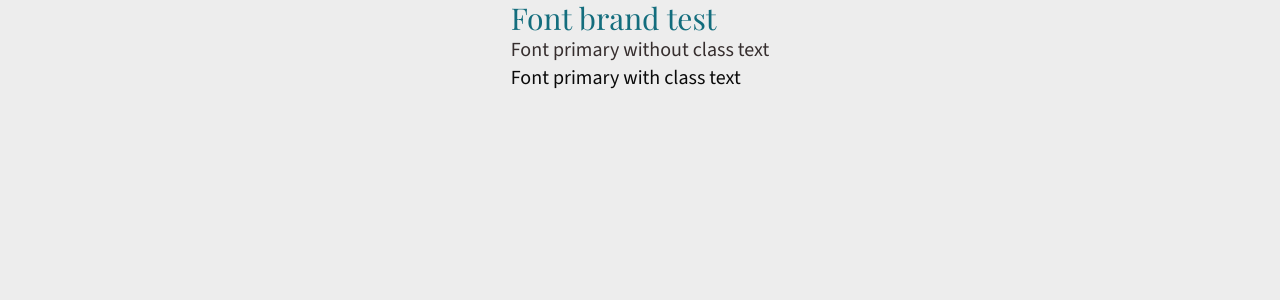
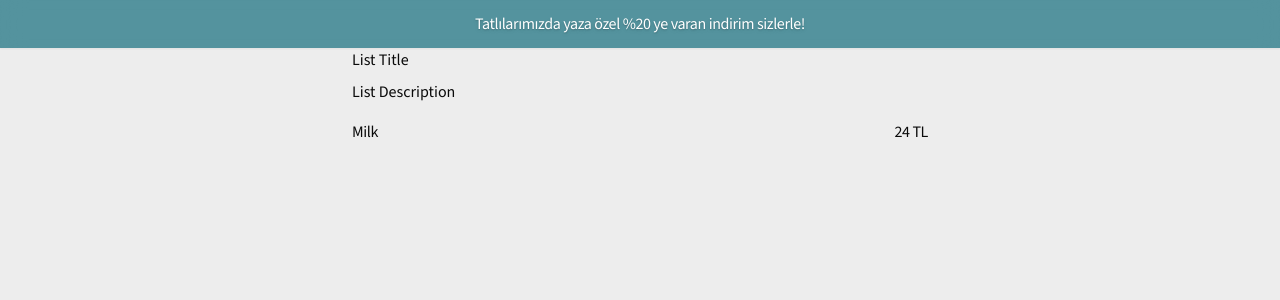
Before and after one commit to Masculinn/beyaz-kose-patisserie-restaurant-system, a Next.js app: page / in a window 1280 px wide. Shown: the top 300 px of the page. Built offline with nearby package versions, Linux system fonts and the light colour scheme.

Commit message:
[add]: slot-pattern conventioned List components added.

```diff
--- /dev/null
+++ b/src/components/banner.tsx
@@ -0,0 +1,12 @@
+import { BannerProps } from "@/interfaces";
+import { FC } from "react";
+
+export const Banner: FC<BannerProps> = ({ children, className }) => {
+  return (
+    <div
+      className={`flex items-center justify-center fixed top-0 left-0 z-50 bg-primary/70 w-full h-12 ${className} backdrop-blur-md shadow-xs`}
+    >
+      {children}
+    </div>
+  );
+};
--- /dev/null
+++ b/src/components/list.tsx
@@ -0,0 +1,106 @@
+// List.tsx
+import React, { FC } from "react";
+import {
+  ListContentProps,
+  ListDescProps,
+  ListHeaderProps,
+  ListItemProps,
+  ListPriceProps,
+  ListTitleProps,
+} from "@/interfaces";
+
+// Root “container”:
+const List = ({
+  className,
+  ...props
+}: React.HTMLAttributes<HTMLDivElement>) => {
+  return (
+    <div
+      data-slot="list"
+      className={`flex flex-col gap-4 ${className}`}
+      {...props}
+    />
+  );
+};
+
+// 1) List.Header only renders its children (we’ve removed title/desc props):
+const ListHeader: FC<ListHeaderProps> = ({ children, className, ...props }) => (
+  <div
+    data-slot="list-header"
+    className={`flex flex-col gap-2 ${className}`}
+    {...props}
+  >
+    {children}
+  </div>
+);
+
+// 2) List.Title just wraps an <h2>:
+const ListTitle: FC<ListTitleProps> = ({ className, ...props }) => (
+  <h2
+    data-slot="list-title"
+    className={`flex items-center gap-2 ${className}`}
+    {...props}
+  />
+);
+
+// 3) List.Description just wraps a <p>:
+const ListDescription: FC<ListDescProps> = ({ className, ...props }) => (
+  <p
+    data-slot="list-description"
+    className={`flex items-center gap-2 ${className}`}
+    {...props}
+  />
+);
+
+// 4) List.Content is a simple flex container for its children:
+const ListContent: FC<ListContentProps> = ({
+  children,
+  className,
+  ...props
+}) => (
+  <div
+    data-slot="list-content"
+    className={`flex flex-row justify-between ${className}`}
+    {...props}
+  >
+    {children}
+  </div>
+);
+
+// 5) List.Item wraps a <p> for the item’s name:
+const ListItem: FC<ListItemProps> = ({ className, ...props }) => (
+  <p
+    data-slot="list-item"
+    className={`tracking-tight ${className}`}
+    {...props}
+  />
+);
+
+// 6) List.Price wraps a <span> and expects a “price” prop:
+const ListPrice: FC<ListPriceProps> = ({ price, className, ...props }) => (
+  <span
+    data-slot="list-price"
+    className={`tracking-tight ${className}`}
+    {...props}
+  >
+    {price.fixed} TL {price.percentage ? `(${price.percentage}% off)` : ""}
+  </span>
+);
+
+// Now wire up exactly one assignment per “slot”:
+List.Header = ListHeader;
+List.Title = ListTitle;
+List.Description = ListDescription;
+List.Content = ListContent;
+List.Item = ListItem;
+List.Price = ListPrice;
+
+export {
+  List,
+  ListHeader,
+  ListTitle,
+  ListDescription,
+  ListContent,
+  ListItem,
+  ListPrice,
+};
--- a/src/interfaces/index.ts
+++ b/src/interfaces/index.ts
@@ -0,0 +1,39 @@
+/* Component interfaces */
+
+export interface BannerProps {
+  className?: string;
+  children: React.ReactNode;
+}
+
+export interface ListHeaderProps extends React.HTMLAttributes<HTMLDivElement> {
+  children: React.ReactNode;
+}
+
+export interface ListContentProps extends React.HTMLAttributes<HTMLDivElement> {
+  children: React.ReactNode;
+}
+
+export interface Pricing {
+  fixed: number;
+  percentage?: number;
+}
+
+export interface ListPriceProps
+  extends Omit<React.HTMLAttributes<HTMLSpanElement>, "children"> {
+  price: Pricing;
+}
+
+export type ListTitleProps = React.ComponentProps<"h2">;
+export type ListDescProps = React.ComponentProps<"p">;
+export type ListItemProps = React.ComponentProps<"p">;
+
+/** Lib interfaces */
+export interface ProductCategory {
+  title: string;
+  desc: string;
+  items: string[];
+}
+export interface ProductItemProps {
+  item: string;
+  price: Pricing;
+}
--- a/src/layout/index.tsx
+++ b/src/layout/index.tsx
@@ -12,7 +12,16 @@ export default function Layout({
       <Head>
         <title>Beyaz Köşe Patisserie</title>
       </Head>
-      <main className={className}>{children}</main>
+      <main
+        className={`
+          px-4 sm:px-6 md:px-8
+          max-w-screen-sm mx-auto
+          ${className}
+          relative
+        `}
+      >
+        {children}
+      </main>
     </>
   );
 }
--- a/src/pages/index.tsx
+++ b/src/pages/index.tsx
@@ -1,11 +1,23 @@
+import { Banner } from "@/components/banner";
+import { List } from "@/components/list";
 export default function Home() {
   return (
-    <div className="grid place-content-center-safe">
-      <h1 className="font-brand text-3xl text-primary">Font brand test</h1>
-      <h1 className="text-xl text-secondary">
-        Font primary without class text
-      </h1>
-      <h1 className="font-primary text-xl">Font primary with class text</h1>
-    </div>
+    <>
+      <Banner>
+        <h3 className="text-white text-shadow-md tracking-tight">
+          Tatlılarımızda yaza özel %20 ye varan indirim sizlerle!
+        </h3>
+      </Banner>
+      <List className="mt-12">
+        <List.Header>
+          <List.Title>List Title</List.Title>
+          <List.Description>List Description</List.Description>
+        </List.Header>
+        <List.Content>
+          <List.Item>Milk</List.Item>
+          <List.Price price={{ fixed: 24 }} />
+        </List.Content>
+      </List>
+    </>
   );
 }
```
Also changed, not shown: package.json (+6 -5 lines), 1 other file (tests, documents, lock files or other folders).
